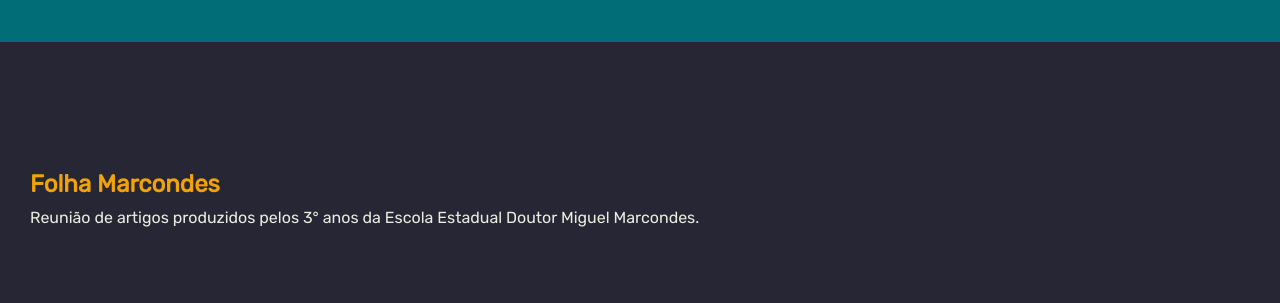
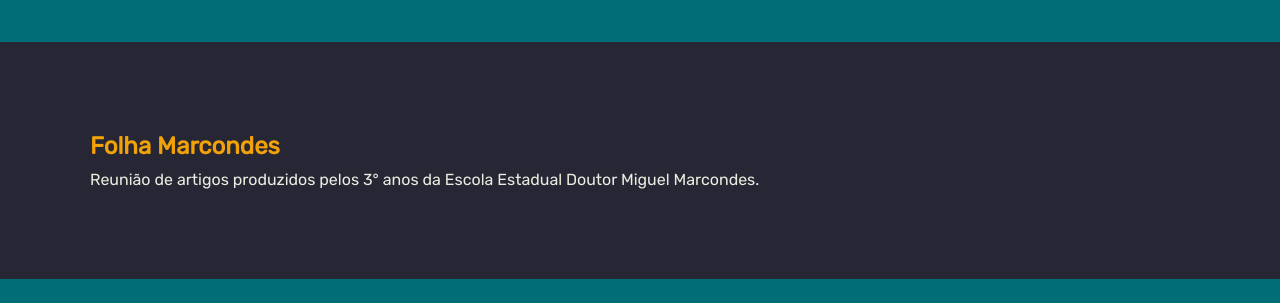
Before and after one commit to fabiohenrique0/artigos-marcondes, a plain HTML site: page index.html in a window 1280 px wide. Shown: the part 118-421 px from the top of the page. Drawn offline with Linux system fonts and the light colour scheme.

Commit message:
atualização css

```diff
--- a/style.css
+++ b/style.css
@@ -52,12 +52,7 @@
 
 section#cape {
     background-color: var(--cor2);
-    position: relative;
-    padding-top: 16vh;
-    padding-bottom: 16vh;
-    padding-left: 30px;
-    padding-right: 30px;
-    max-height: 100px;
+    padding: 90px;
 }
 
 section#text0 {
```
